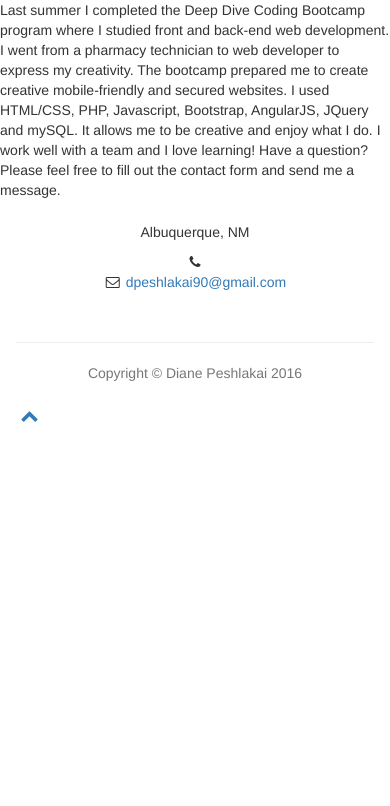
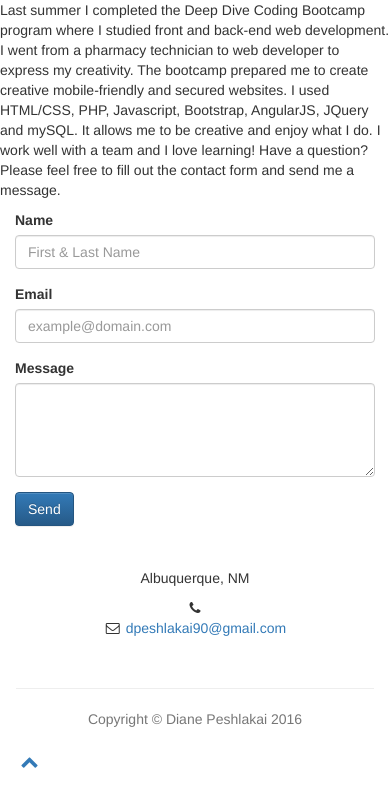
Before and after one commit to d-peshlakai/diane-pwp, a PHP site: page / in a window 390 px wide. Shown: the part 206-1012 px from the top of the page. Before the commit the page ends 628 px from the top, so only its background shows below. Run offline with PHP 8.4, Linux system fonts and the light colour scheme; some libraries are stand-ins or nearby versions; some web fonts are replaced.

Commit message:
inserted contact form

```diff
--- a/public/css/style.css
+++ b/public/css/style.css
@@ -22,6 +22,9 @@ body { width: 100%;}
 	flex: 1 0 auto;
 }
 
+.col-md-6.col-md-offset-3 {
+	padding: 100px 0;
+}
 
 
 .intro-header {
--- a/public/index.php
+++ b/public/index.php
@@ -140,8 +140,39 @@
 							mySQL. It allows me to be creative and enjoy what I do. I work well with a team and I love learning! Have a question?
 							Please feel free to fill out the contact form and send me a message.</p>
 					</div>
-					<div class="col-lg-4">
-
+					<!--Contact Form---->
+					<div class="container">
+					<div class="col-md-6 col-md-offset-3">
+						<form class="form-horizontal" role="form" method="post" action="index.php">
+							<div class="form-group">
+								<label for="name" class="col-sm-2 control-label">Name</label>
+								<div class="col-sm-10">
+									<input type="text" class="form-control" id="name" name="name" placeholder="First & Last Name" value="">
+								</div>
+							</div>
+							<div class="form-group">
+								<label for="email" class="col-sm-2 control-label">Email</label>
+								<div class="col-sm-10">
+									<input type="email" class="form-control" id="email" name="email" placeholder="example@domain.com" value="">
+								</div>
+							</div>
+							<div class="form-group">
+								<label for="message" class="col-sm-2 control-label">Message</label>
+								<div class="col-sm-10">
+									<textarea class="form-control" rows="4" name="message"></textarea>
+								</div>
+							</div>
+							<div class="form-group">
+								<div class="col-sm-10 col-sm-offset-2">
+									<input id="submit" name="submit" type="submit" value="Send" class="btn btn-primary">
+								</div>
+							</div>
+							<div class="form-group">
+								<div class="col-sm-10 col-sm-offset-2">
+									<! Will be used to display an alert to the user>
+								</div>
+							</div>
+						</form>
 					</div>
 				</div>
 			</section>
```
